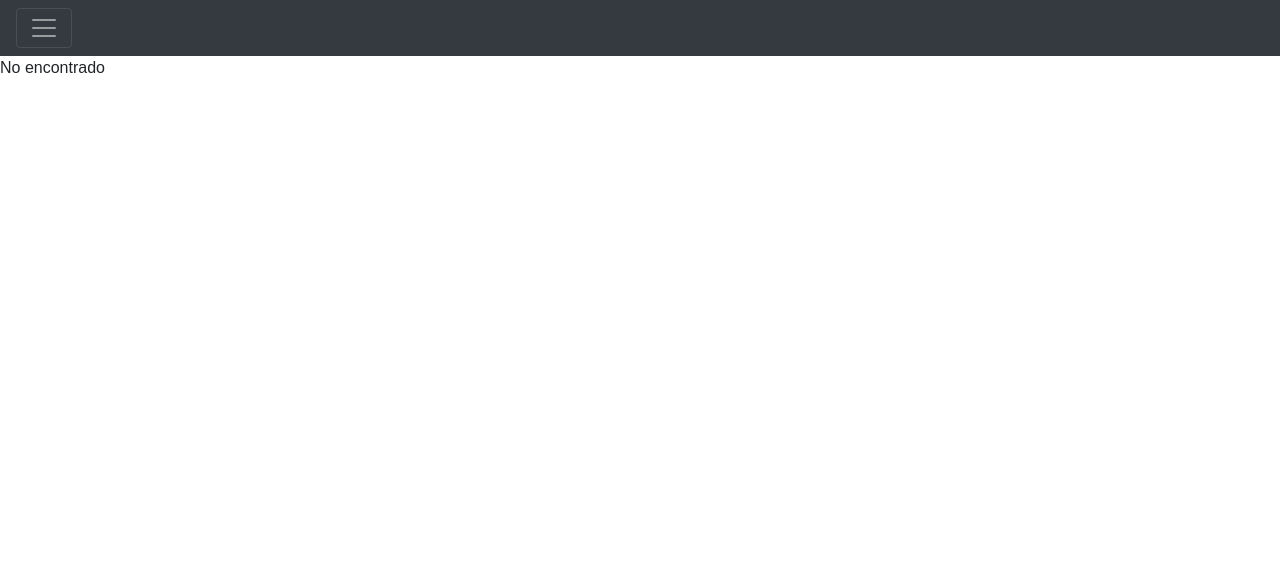
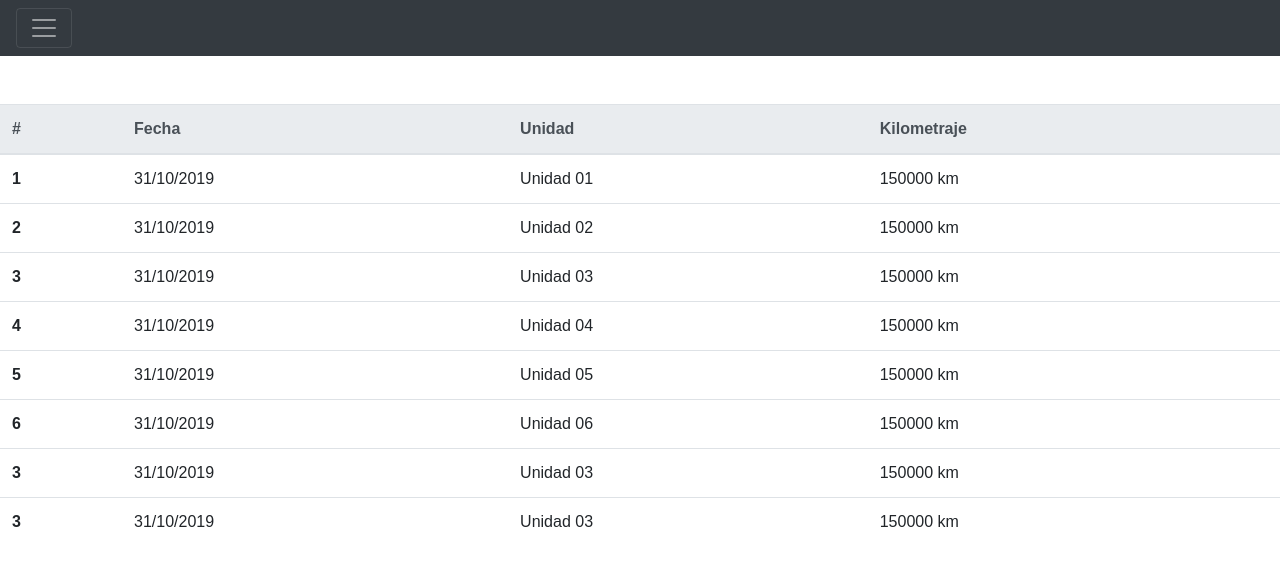
Before and after one commit to diegoosorio/infotram, a React app: page /explotacion in a window 1280 px wide. Shown: the top 566 px of the page. Built offline with nearby package versions, Linux system fonts and the light colour scheme; a web font is replaced by a local one.

Commit message:
Se implemente vista Explotacion

```diff
--- /dev/null
+++ b/src/assets/styles/containers/Sap.scss
@@ -0,0 +1,4 @@
+.Sap {
+    font-size: 1.2rem;
+    // background-color: blueviolet;
+}
--- a/src/components/Buttons.jsx
+++ b/src/components/Buttons.jsx
@@ -7,6 +7,8 @@ const Buttons = (props) => (
         <div className="d-flex flex-column align-items-center">
             <Link to="/tasks" className="btn btn-primary btn-lg col-md-9 mb-2 p-5 ">Mantenimiento programado</Link>
             <Link to="/tasks" className="btn btn-primary btn-lg col-md-9 mb-2 p-5">Personal programado</Link>
+            <Link to="/explotacion" className="btn btn-primary btn-lg col-md-9 mb-2 p-5">Explotación Tranvia</Link>
+            <Link to="/taller" className="btn btn-primary btn-lg col-md-9 mb-2 p-5">Estado Taller</Link>
          </div>
     </>
 );
--- a/src/components/Header.jsx
+++ b/src/components/Header.jsx
@@ -11,9 +11,11 @@ const Header = () => (
       </div>
     </div>
     <nav className="navbar navbar-dark bg-dark">
-      <button className="navbar-toggler" type="button" data-toggle="collapse" data-target="#navbarToggleExternalContent" aria-controls="navbarToggleExternalContent" aria-expanded="false" aria-label="Toggle navigation">
-        <span className="navbar-toggler-icon"></span>
-      </button>
+      <Link to="/">
+        <button className="navbar-toggler" type="button" data-toggle="collapse" data-target="#navbarToggleExternalContent" aria-controls="navbarToggleExternalContent" aria-expanded="false" aria-label="Toggle navigation">
+          <span className="navbar-toggler-icon"></span>
+        </button>
+      </Link>
     </nav>
   </div>
 );
--- /dev/null
+++ b/src/containers/Explotacion.jsx
@@ -0,0 +1,68 @@
+import React from 'react';
+
+const Explotacion = () => (
+    <>
+        <table className="table mt-5">
+            <thead className="thead-light">
+                <tr>
+                <th scope="col">#</th>
+                <th scope="col">Fecha</th>
+                <th scope="col">Unidad</th>
+                <th scope="col">Kilometraje</th>
+                </tr>
+            </thead>
+            <tbody>
+                <tr>
+                <th scope="row">1</th>
+                <td>31/10/2019</td>
+                <td>Unidad 01</td>
+                <td>150000 km</td>
+                </tr>
+                <tr>
+                <th scope="row">2</th>
+                <td>31/10/2019</td>
+                <td>Unidad 02</td>
+                <td>150000 km</td>
+                </tr>
+                <tr>
+                <th scope="row">3</th>
+                <td>31/10/2019</td>
+                <td>Unidad 03</td>
+                <td>150000 km</td>
+                </tr>
+                <tr>
+                <th scope="row">4</th>
+                <td>31/10/2019</td>
+                <td>Unidad 04</td>
+                <td>150000 km</td>
+                </tr>
+                <tr>
+                <th scope="row">5</th>
+                <td>31/10/2019</td>
+                <td>Unidad 05</td>
+                <td>150000 km</td>
+                </tr>
+                <tr>
+                <th scope="row">6</th>
+                <td>31/10/2019</td>
+                <td>Unidad 06</td>
+                <td>150000 km</td>
+                </tr>
+                <tr>
+                <th scope="row">3</th>
+                <td>31/10/2019</td>
+                <td>Unidad 03</td>
+                <td>150000 km</td>
+                </tr>
+                <tr>
+                <th scope="row">3</th>
+                <td>31/10/2019</td>
+                <td>Unidad 03</td>
+                <td>150000 km</td>
+                </tr>
+            </tbody>
+        </table>
+    </>
+)
+
+export default Explotacion;
--- /dev/null
+++ b/src/containers/Personal.jsx
@@ -0,0 +1,52 @@
+import React from 'react';
+import {Link} from 'react-router-dom'
+
+const Personal = () => (
+    <>
+        <div className="card-header mt-2 text-center">
+            Responsables
+        </div>
+        <div className="container-fluid mt-2">
+            <div className="row d-flex justify-content-center">
+                <div className="card col-sm-3 mr-2" style={{width: "18rem"}}>
+                <Link to="/tasks">
+                    <img className="card-img-top" src="https://www.gravatar.com/avatar?d=identicon" alt="Card image cap"/>
+                </Link>
+                <div className="card-body text-center">
+                    <p className="card-text">Juan Fernando Angulo Vasco <br/>
+                        P2 Mantenimiento - Supervisor <br/>
+                        Código SAP: 1234 <br/>
+                        Turno L - V 6:00 a 16:00
+                    </p>
+                </div>
+            </div>
+            <div className="card col-sm-3 mr-2" style={{width: "18rem"}}>
+                <Link to="/tasks">
+                    <img className="card-img-top" src="https://www.gravatar.com/avatar?d=identicon" alt="Card image cap"/>
+                </Link>
+                <div className="card-body text-center">
+                    <p className="card-text">Juan Guillermo Chaverra <br/>
+                        Auxiliar operativo - Eléctrico <br/>
+                        Código SAP: 1234 <br/>
+                        Turno L - V 6:00 a 16:00
+                    </p>
+                </div>
+            </div>
+            <div className="card col-sm-3" style={{width: "18rem"}}>
+                <Link to="/tasks">
+                    <img className="card-img-top" src="https://www.gravatar.com/avatar?d=identicon" alt="Card image cap"/>
+                </Link>
+                <div className="card-body text-center">
+                    <p className="card-text">Johan Henano Zapata <br/>
+                        Auxiliar Operativo - Mecánico <br/>
+                        Código SAP: 1234 <br/>
+                        Turno L - V 6:00 a 16:00
+                    </p>
+                </div>
+            </div>
+            </div>
+        </div>
+    </>
+);
+
+export default Personal;
--- /dev/null
+++ b/src/containers/Sap.jsx
@@ -0,0 +1,79 @@
+import React from 'react';
+import '../assets/styles/containers/Sap.scss'
+
+const Sap = () => (
+
+    <div className="container mt-5 border border-primary p-4 Sap">
+        <form>
+            <div className="form-group row">
+                <label for="inputEmail3" className="col-sm-3 col-form-label">N° personal</label>
+                <div className="col-sm-3">
+                    <input type="email" className="form-control" id="inputEmail3" placeholder="1234"/>
+                </div>
+            </div>
+            <div className="form-group row">
+                <label className="col-sm-3 col-form-label">Trabajo real</label>
+                <div className="col-sm-3">
+                    <input type="email" className="form-control" id="inputEmail3" placeholder="60"/>
+                </div>
+            </div>
+            <div className="form-group row">
+                <div className="col-sm-10">
+                    <div className="form-check">
+                        <input className="form-check-input" type="checkbox" id="gridCheck1"/>
+                        <label className="form-check-label" for="gridCheck1">
+                        Notificación final
+                        </label>
+                    </div>
+                </div>
+                <div className="col-sm-10">
+                    <div className="form-check">
+                        <input className="form-check-input" type="checkbox" id="gridCheck1"/>
+                        <label className="form-check-label" for="gridCheck1">
+                        Sin trabajo restante
+                        </label>
+                    </div>
+                </div>
+                <div className="col-sm-10">
+                    <div className="form-check">
+                        <input className="form-check-input" type="checkbox" id="gridCheck1"/>
+                        <label className="form-check-label" for="gridCheck1">
+                        Comp. reservas
+                        </label>
+
+                    </div>
+                </div>
+            </div>
+            <div className="form-group row">
+                <label for="inputEmail3" className="col-sm-3 col-form-label">Inicio trabajo</label>
+                <div className="col-sm-3">
+                    <input type="email" className="form-control" id="inputEmail3" placeholder="31.10.2019"/>
+                </div>
+                <div className="col-sm-3">
+                    <input type="email" className="form-control" id="inputEmail3" placeholder="00:00:00"/>
+                </div>
+            </div>
+            <div className="form-group row">
+                <label for="inputEmail3" className="col-sm-3 col-form-label">Fin trabajo</label>
+                <div className="col-sm-3">
+                    <input type="email" className="form-control" id="inputEmail3" placeholder="31.10.2019"/>
+                </div>
+                <div className="col-sm-3">
+                    <input type="email" className="form-control" id="inputEmail3" placeholder="00:00:00"/>
+                </div>
+            </div>
+            <div className="form-group">
+                <label for="exampleFormControlTextarea1">Texto Notificación</label>
+                <textarea class="form-control" id="exampleFormControlTextarea1" rows="6"></textarea>
+            </div>
+            <div className="form-group row">
+                <div className="col-sm-10">
+                <button type="submit" className="btn btn-primary">Guardar</button>
+                </div>
+            </div>
+        </form>
+    </div>
+
+);
+
+export default Sap;
--- /dev/null
+++ b/src/containers/Taller.jsx
@@ -0,0 +1,7 @@
+import React from 'react';
+
+const Taller = () => (
+    <h1>Taller</h1>
+)
+
+export default Taller;
--- a/src/containers/TaskDetails.jsx
+++ b/src/containers/TaskDetails.jsx
@@ -1,4 +1,5 @@
 import React from 'react';
+import {Link} from 'react-router-dom'
 
 const TaskDetails = () => (
     <>
@@ -82,7 +83,9 @@ const TaskDetails = () => (
                     <textarea class="form-control" id="exampleFormControlTextarea1" rows="3"></textarea>
                 </div>
             </form>
-            <button type="button" class="btn btn-primary btn-lg btn-block">Notificar</button>
+            <Link to="/sap">
+                <button type="button" class="btn btn-primary btn-lg btn-block">Notificar</button>
+            </Link>
         </div>
     </>
 )
--- a/src/containers/Tasks.jsx
+++ b/src/containers/Tasks.jsx
@@ -25,7 +25,7 @@ const Tasks = () => {
                 <TaskList ruta={initialState.mantenimiento7500}/>
             </Task>
 
-            <Link to="/" className="btn btn-primary btn-lg btn-block pt-5 pb-5 mt-2 mb-5">Notificar en SAP</Link>
+            <Link to="/Sap" className="btn btn-primary btn-lg btn-block pt-5 pb-5 mt-2 mb-5">Notificar en SAP</Link>
 
         </>
     );
--- a/src/routes/App.jsx
+++ b/src/routes/App.jsx
@@ -5,7 +5,10 @@ import Home from '../containers/Home';
 import NotFound from '../containers/NotFound';
 import Tasks from '../containers/Tasks';
 import TaskDetails from '../containers/TaskDetails';
-
+import Personal from '../containers/Personal';
+import Sap from '../containers/Sap'
+import Explotacion from '../containers/Explotacion'
+import Taller from '../containers/Taller'
 
 const App = () => (
   <BrowserRouter>
@@ -14,6 +17,10 @@ const App = () => (
         <Route exact path="/" component={Home} />
         <Route exact path="/tasks" component={Tasks} />
         <Route exact path="/task_details" component={TaskDetails} />
+        <Route exact path="/personal" component={Personal} />
+        <Route exact path="/sap" component={Sap} />
+        <Route exact path="/explotacion" component={Explotacion} />
+        <Route exact path="/taller" component={Taller} />
         <Route component={NotFound} />
       </Switch>
     </Layout>
```
